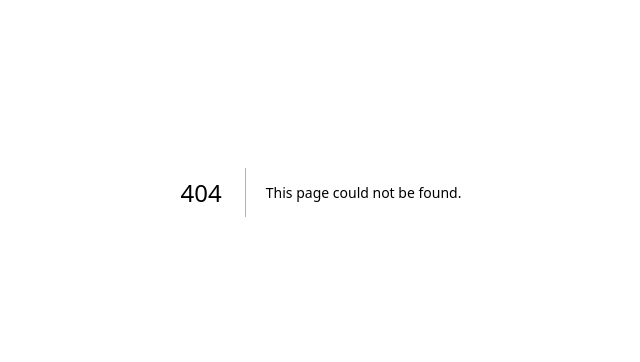
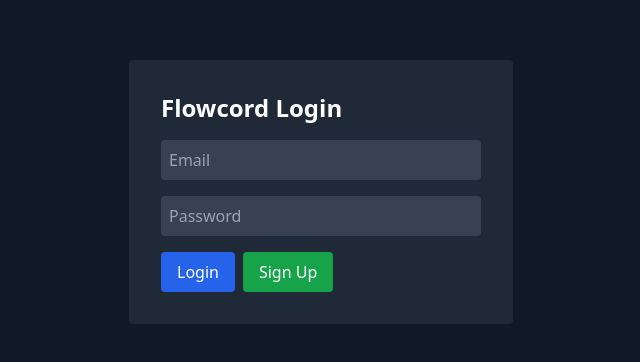
Before and after one commit to ScribblrBot/FlowCord, a Next.js app: page /login in a window 1280 px wide. Before the commit this address had no page. Shown: the part 208-570 px from the top of the page, without its empty margins (319-959 px from the left). Built offline with nearby package versions, Linux system fonts and the light colour scheme.

Commit message:
Create login.js

```diff
--- /dev/null
+++ b/pages/login.js
@@ -0,0 +1,55 @@
+import { useState } from "react";
+import { auth } from "../lib/firebase";
+import { signInWithEmailAndPassword, createUserWithEmailAndPassword } from "firebase/auth";
+import { useRouter } from "next/router";
+
+export default function Login() {
+  const router = useRouter();
+  const [email, setEmail] = useState("");
+  const [password, setPassword] = useState("");
+  const [error, setError] = useState("");
+
+  const login = async () => {
+    try {
+      await signInWithEmailAndPassword(auth, email, password);
+      router.push("/"); // redirect to main page
+    } catch (err) {
+      setError(err.message);
+    }
+  };
+
+  const signup = async () => {
+    try {
+      await createUserWithEmailAndPassword(auth, email, password);
+      router.push("/"); // redirect to main page
+    } catch (err) {
+      setError(err.message);
+    }
+  };
+
+  return (
+    <div className="flex items-center justify-center h-screen bg-gray-900">
+      <div className="bg-gray-800 p-8 rounded space-y-4 w-96">
+        <h1 className="text-2xl font-bold text-white">Flowcord Login</h1>
+        <input
+          className="w-full p-2 rounded bg-gray-700 text-white"
+          placeholder="Email"
+          value={email}
+          onChange={(e) => setEmail(e.target.value)}
+        />
+        <input
+          type="password"
+          className="w-full p-2 rounded bg-gray-700 text-white"
+          placeholder="Password"
+          value={password}
+          onChange={(e) => setPassword(e.target.value)}
+        />
+        {error && <p className="text-red-500">{error}</p>}
+        <div className="flex space-x-2">
+          <button className="bg-blue-600 px-4 py-2 rounded" onClick={login}>Login</button>
+          <button className="bg-green-600 px-4 py-2 rounded" onClick={signup}>Sign Up</button>
+        </div>
+      </div>
+    </div>
+  );
+}
```
